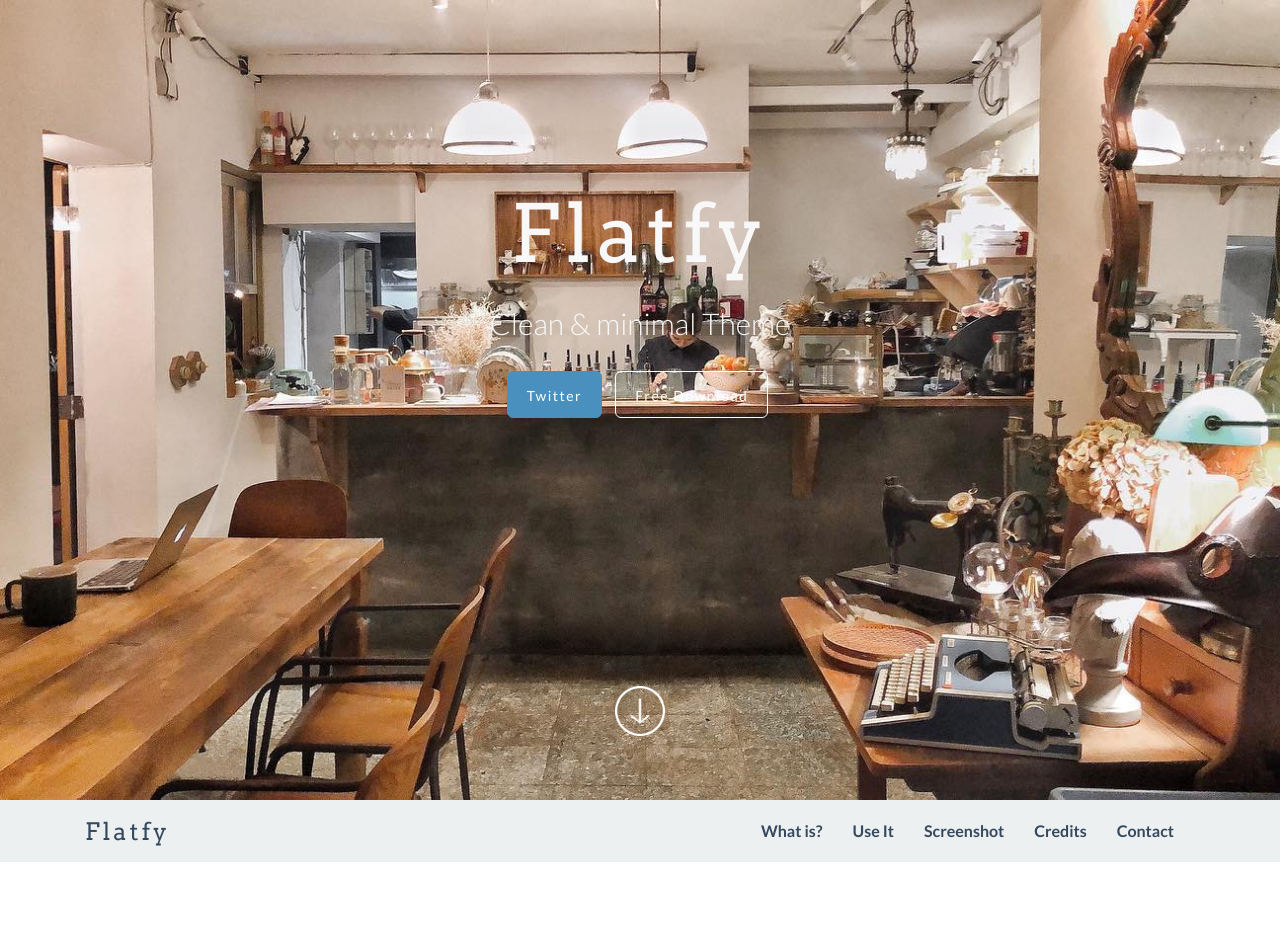
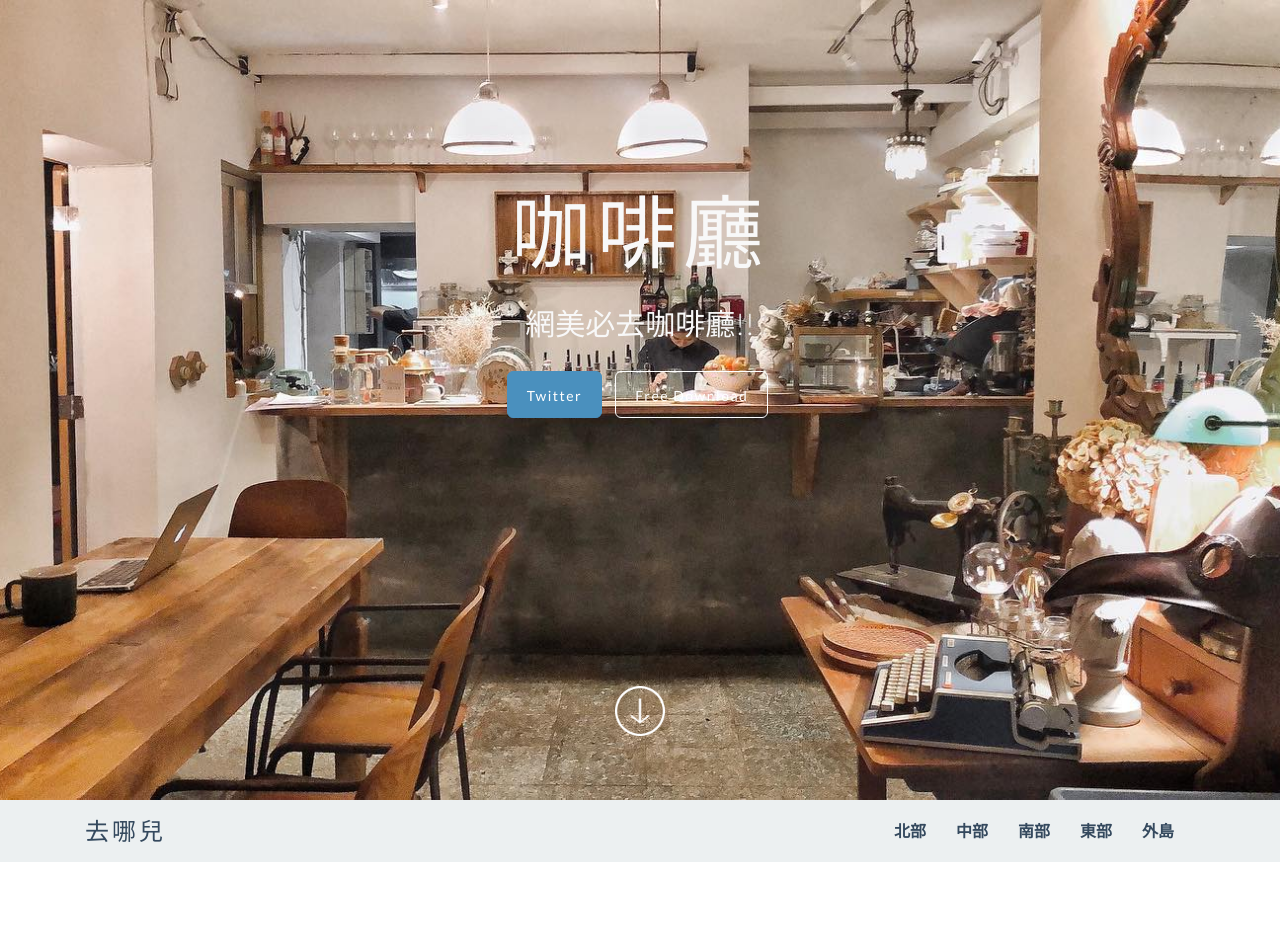
Before and after one commit to eason282800/moropia, a plain HTML site: page index.html in a window 1280 px wide. Shown: the top 949 px of the page. Drawn offline with Linux system fonts and the light colour scheme.

Commit message:
Update index.html

```diff
--- a/index.html
+++ b/index.html
@@ -58,8 +58,8 @@
 	<!-- FullScreen -->
     <div class="intro-header">
 		<div class="col-xs-12 text-center abcen1">
-			<h1 class="h1_home wow fadeIn" data-wow-delay="0.4s">Flatfy</h1>
-			<h3 class="h3_home wow fadeIn" data-wow-delay="0.6s">Clean & minimal Theme</h3>
+			<h1 class="h1_home wow fadeIn" data-wow-delay="0.4s">咖啡廳</h1>
+			<h3 class="h3_home wow fadeIn" data-wow-delay="0.6s">網美必去咖啡廳!!</h3>
 			<ul class="list-inline intro-social-buttons">
 				<li><a href="https://twitter.com/galantiandrea" class="btn  btn-lg mybutton_cyano wow fadeIn" data-wow-delay="0.8s"><span class="network-name">Twitter</span></a>
 				</li>
@@ -85,17 +85,17 @@
 					<span class="icon-bar"></span>
 					<span class="icon-bar"></span>
 				</button>
-				<a class="navbar-brand" href="#home">Flatfy</a>
+				<a class="navbar-brand" href="#home">去哪兒</a>
 			</div>
 
 			<div class="collapse navbar-collapse navbar-right navbar-ex1-collapse">
 				<ul class="nav navbar-nav">
 
-					<li class="menuItem"><a href="#whatis">What is?</a></li>
-					<li class="menuItem"><a href="#useit">Use It</a></li>
-					<li class="menuItem"><a href="#screen">Screenshot</a></li>
-					<li class="menuItem"><a href="#credits">Credits</a></li>
-					<li class="menuItem"><a href="#contact">Contact</a></li>
+					<li class="menuItem"><a href="#whatis">北部</a></li>
+					<li class="menuItem"><a href="#useit">中部</a></li>
+					<li class="menuItem"><a href="#screen">南部</a></li>
+					<li class="menuItem"><a href="#credits">東部</a></li>
+					<li class="menuItem"><a href="#contact">外島</a></li>
 				</ul>
 			</div>
 
```
